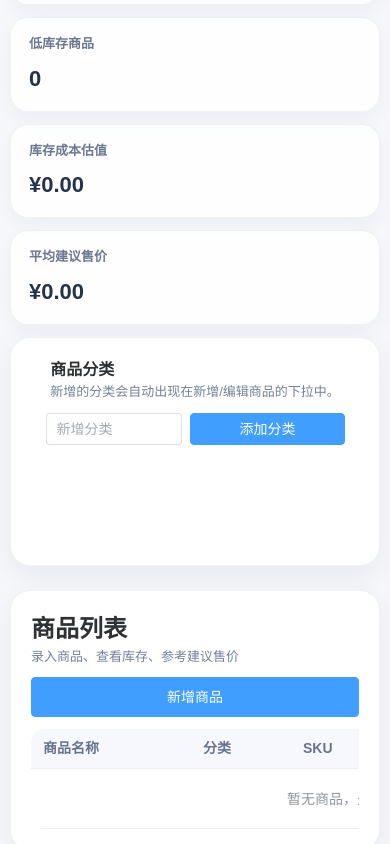
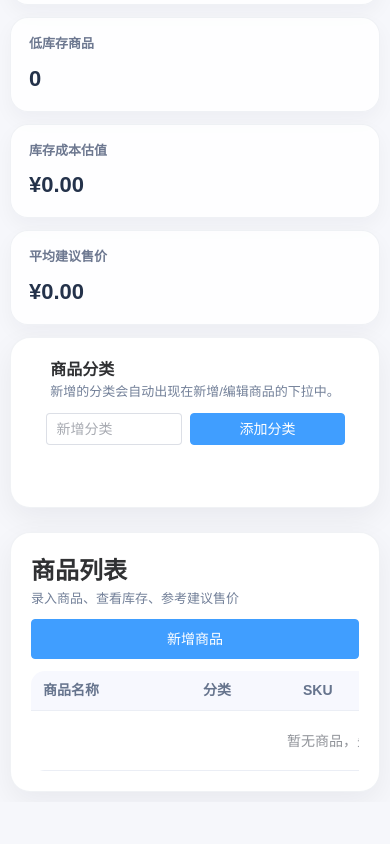
Before and after one commit to jwxhhxx/oneStarLab, a Vue app: page /#/products in a window 390 px wide. Shown: the part 532-1376 px from the top of the page. After the commit the page ends 1352 px from the top, so only its background shows below. Built offline with nearby package versions, Linux system fonts and the light colour scheme.

Commit message:
style(products): 优化类别标签样式，增强小屏幕下的可滑动性

```diff
--- a/src/views/ProductsView.vue
+++ b/src/views/ProductsView.vue
@@ -881,9 +881,9 @@ onUnmounted(() => {
 .controls-right{display:flex;gap:8px;align-items:center}
 .add-input{width:220px}
 .add-button{white-space:nowrap}
-.categories-section{margin-top:12px}
-.categories-grid{display:grid;grid-template-columns:repeat(auto-fit,minmax(120px,1fr));gap:8px;align-items:start}
-.category-tag{display:flex;justify-content:space-between;align-items:center;padding:4px 8px}
+.categories-section{margin-top:12px;--tag-gap:8px;--tag-max:220px}
+.categories-grid{display:flex;flex-wrap:wrap;gap:var(--tag-gap);align-items:center;justify-content:flex-start}
+.category-tag{display:inline-flex;flex:0 0 auto;align-items:center;gap:8px;padding:6px 12px;border-radius:999px;background:#fff;border:1px solid rgba(0,0,0,0.06);white-space:nowrap;overflow:hidden;text-overflow:ellipsis;max-width:var(--tag-max);font-size:clamp(12px,1.2vw,14px)}
 .cat-count{opacity:0.7;margin-left:6px;font-size:12px}
 .empty-cat{color:#888;margin-top:8px}
 
@@ -896,11 +896,15 @@ onUnmounted(() => {
   .add-input{width:100%}
   .add-button{width:100%}
   .category-tag{padding:8px}
-  .categories-grid{grid-template-columns:repeat(auto-fit,minmax(140px,1fr))}
+  /* 小屏幕下启用横向可滑动（单行），并缩小标签最大宽度 */
+  .categories-grid{flex-wrap:nowrap;overflow-x:auto;-webkit-overflow-scrolling:touch;padding-bottom:6px}
+  .categories-section{--tag-max:160px}
+  .category-tag{flex:0 0 auto}
 }
 
 @media (min-width: 769px){
-  .categories-grid{display:flex;flex-wrap:wrap}
+  /* 桌面保持 Grid 布局 */
+  .categories-grid{gap:8px}
   .category-tag{margin-right:8px;margin-bottom:8px}
 }
 </style>
```
